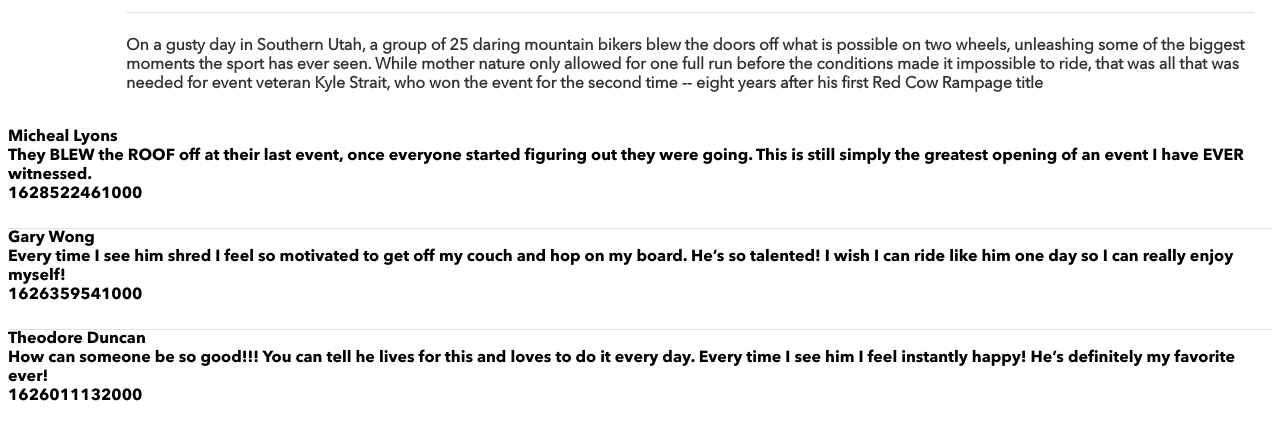
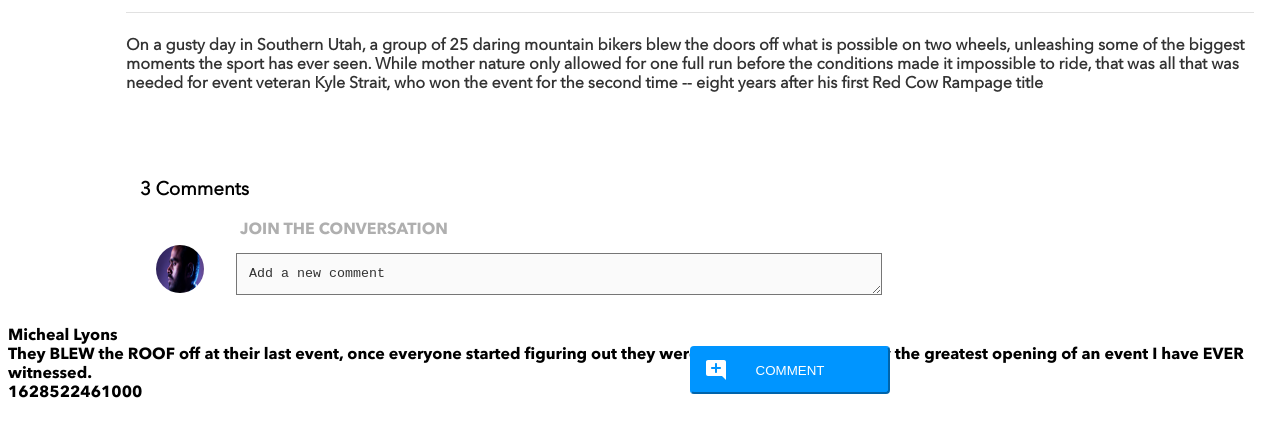
Before and after one commit to AlirezaEntessari/alireza-entessari-brainflix, a React (Create React App) app: page / in a window 1280 px wide. Shown: the part 1181-1608 px from the top of the page. Built offline with nearby package versions, Linux system fonts and the light colour scheme; grey boxes are pictures that could not be loaded.

Commit message:
added scss styling and html components

```diff
--- a/src/App.js
+++ b/src/App.js
@@ -7,6 +7,7 @@ import { Hero } from './components/Hero/Hero';
 import sidebarData from './data/Data/videos.json';
 import { Sidebar } from './components/Sidebar/Sidebar';
 import { Description } from './components/Description/Description';
+import { AddComment } from './components/AddComment/AddComment';
 
 
 function App() {
@@ -20,6 +21,7 @@ function App() {
       <Header/>
       <Hero image={videoDetails.image}/>
       <Description videoDetails={videoDetails}/>
+      <AddComment/>
       <CommentList comments={videoDetails.comments}/>
       <Sidebar sideBarDetails={sideBarDetails}/>
 
--- /dev/null
+++ b/src/components/AddComment/AddComment.js
@@ -0,0 +1,18 @@
+import './AddComment.scss'
+import Image from '../../assets/images/Images/Mohan-muruge.jpg'
+
+export const AddComment = () => {
+    return (
+        <div className='add-comment'>
+            <h3 className='add-comment__title'>3 Comments</h3>
+            <div className='add-comment__container'>
+                <img className='add-comment__image' src={ Image } alt="add comment image" />
+                <label className='add-comment__label' htmlFor="add-comment__textbox">JOIN THE CONVERSATION</label>
+                <textarea name="comment-textbox" id="add-comment__textbox" className='add-comment__textbox' cols="30" rows="10">Add a new comment</textarea>
+            </div>
+
+            <button className='add-comment__button'>COMMENT</button>
+
+        </div>
+    )
+}
--- /dev/null
+++ b/src/components/AddComment/AddComment.scss
@@ -0,0 +1,109 @@
+@use '../../styles/partials/variables' as *;
+@use '../../styles/partials/mixins' as *;
+@use '../../styles/partials/fonts' as *;
+
+.add-comment {
+
+    padding: 32px;
+
+    &__container {
+        display: flex;
+        padding-left: 16px;
+        padding-right: 50px;
+    }
+
+    &__image {
+        border-radius: 50%;
+        border-radius: 50%;
+        width: 48px;
+        height: 48px;
+        margin-top: 32px;
+    }
+
+    &__label {
+       color: $brainflix-silver;
+       position: absolute;
+       right: 255px;
+    }
+
+
+    &__textbox {
+        margin-top: 32px;
+        width: 100%;
+        width: 90%;
+        background-color: $brainflix-alabaster;
+        color: $brainflix-black;
+        margin-left: 32px;
+        padding: 12px;;
+    }
+
+
+    &__button {
+        margin-top: 24px;
+        margin-left: 94px;
+        background-color: $brainflix-blue;
+        color: $brainflix-white;
+        width: 72%;
+        height: 48px;
+        background-image: url("../../assets/icons/Icons/add_comment.svg");
+        background-repeat: no-repeat;
+        background-position: 12px;
+        border-color: $brainflix-blue;
+        border-radius: 4px;
+    }
+
+}
+
+@include tablet {
+
+    .add-comment{
+
+        &__container{
+            display: flex;
+        }
+
+        &__image {
+            margin-top: 24px;
+        }
+
+        &__label {
+            left: 140px;
+        }
+
+        &__textbox {
+            height: 16px;
+            width: 60%;
+        }
+
+        &__button {
+            width: 200px;
+            position: absolute;
+            right: 72px;
+            top: 1028px;
+        }
+
+
+    }
+
+}
+
+@include desktop {
+
+    .add-comment {
+
+        margin-left: 100px;
+
+        &__label {
+            left: 240px;
+        }
+
+        &__button {
+            right: 390px;
+            top: 1503px;
+        }
+
+
+
+    }
+
+}
```
